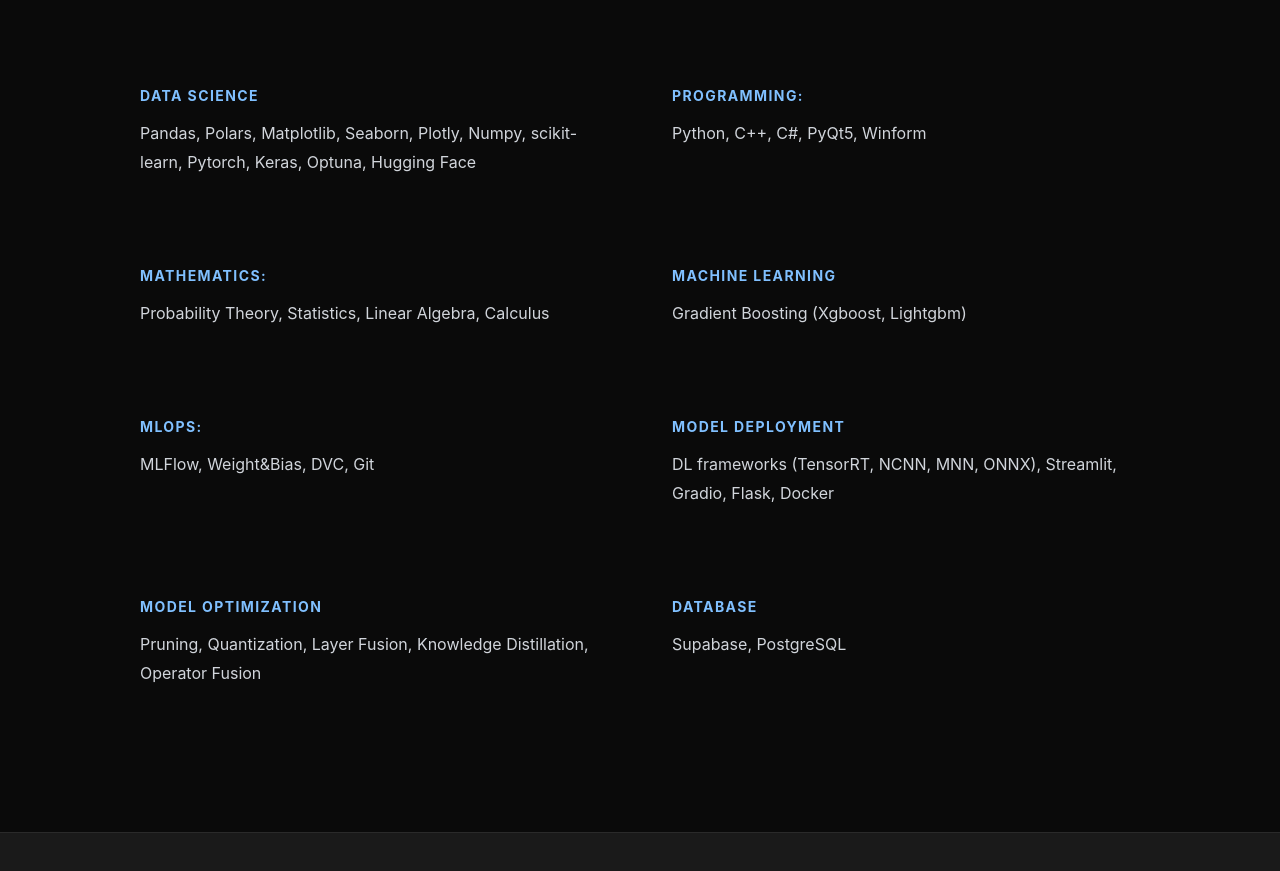
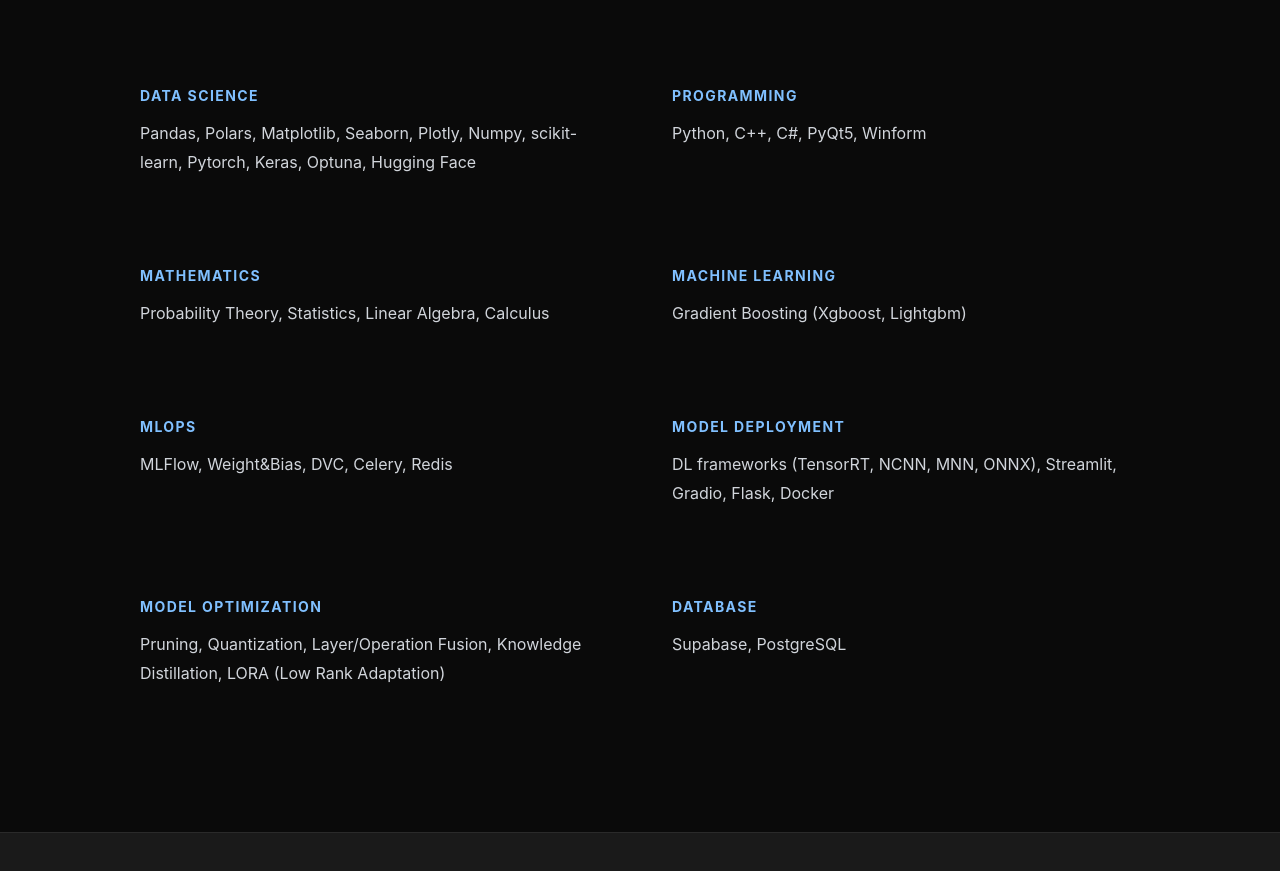
Before and after one commit to hungtran122/hungtran122.github.io, a plain HTML site: page index.html in a window 1280 px wide. Shown: the part 8219-9090 px from the top of the page. Drawn offline with Linux system fonts and the light colour scheme.

Commit message:
update tech stack

```diff
--- a/index.html
+++ b/index.html
@@ -191,15 +191,15 @@
                             <div class="skill-items">Pandas, Polars, Matplotlib, Seaborn, Plotly, Numpy, scikit-learn, Pytorch, Keras, Optuna, Hugging Face</div>
                         </div>
 
-                        <!-- Programming: -->
+                        <!-- Programming -->
                         <div class="skill-category">
-                            <div class="skill-category-name">Programming:</div>
+                            <div class="skill-category-name">Programming</div>
                             <div class="skill-items">Python, C++, C#, PyQt5, Winform</div>
                         </div>
 
-                        <!-- Mathematics: -->
+                        <!-- Mathematics -->
                         <div class="skill-category">
-                            <div class="skill-category-name">Mathematics:</div>
+                            <div class="skill-category-name">Mathematics</div>
                             <div class="skill-items">Probability Theory, Statistics, Linear Algebra, Calculus</div>
                         </div>
 
@@ -211,8 +211,8 @@
 
                         <!-- MLops -->
                         <div class="skill-category">
-                            <div class="skill-category-name">MLops:</div>
-                            <div class="skill-items">MLFlow, Weight&Bias, DVC, Git</div>
+                            <div class="skill-category-name">MLops</div>
+                            <div class="skill-items">MLFlow, Weight&Bias, DVC, Celery, Redis </div>
                         </div>
 
                         <!-- Model Deployment -->
@@ -224,7 +224,7 @@
                         <!-- Model Optimization -->
                         <div class="skill-category">
                             <div class="skill-category-name">Model Optimization</div>
-                            <div class="skill-items">Pruning, Quantization, Layer Fusion, Knowledge Distillation, Operator Fusion</div>
+                            <div class="skill-items">Pruning, Quantization, Layer/Operation Fusion, Knowledge Distillation, LORA (Low Rank Adaptation)</div>
                         </div>
 
                         <!-- Database -->
```
